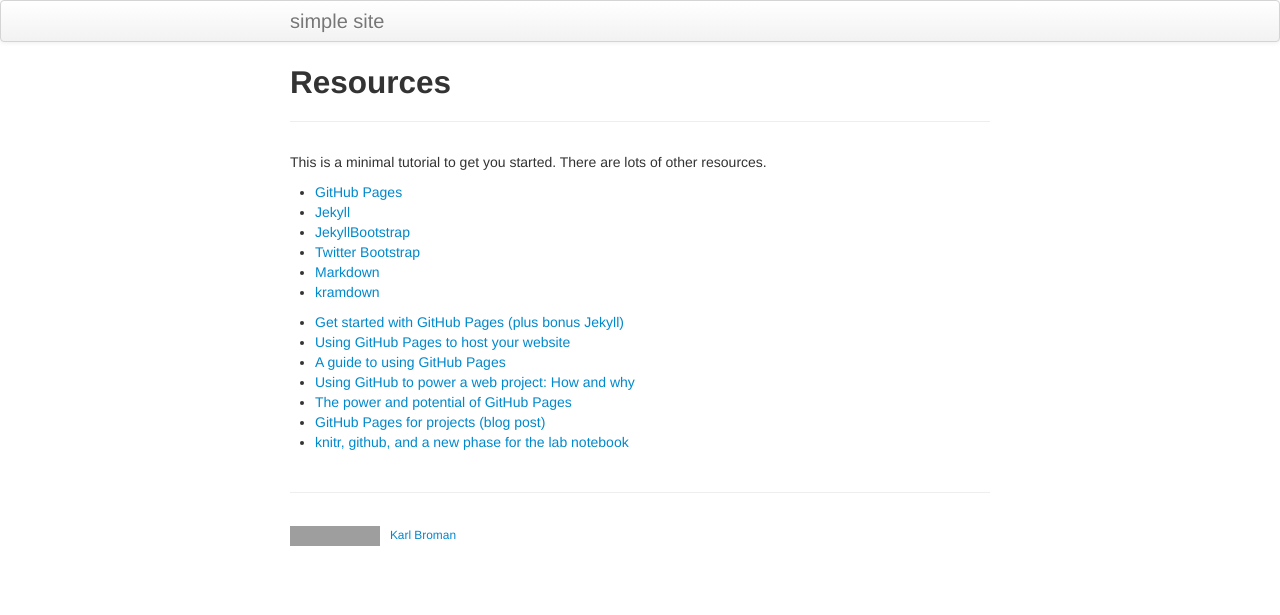
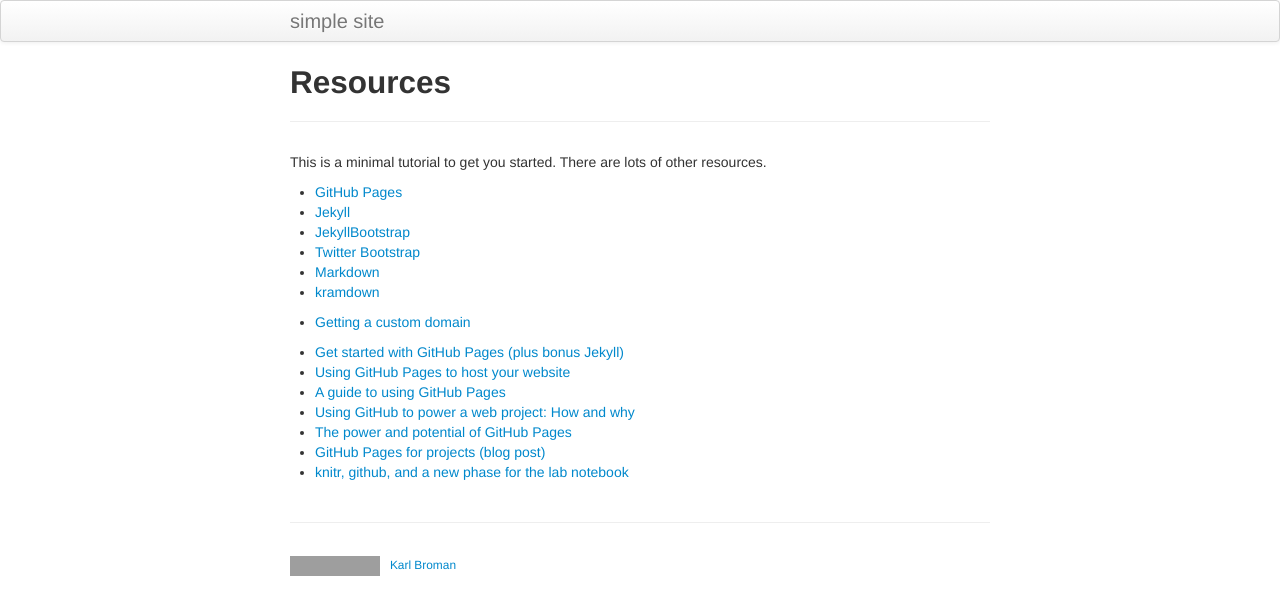
Before and after one commit to kbroman/simple_site, a Jekyll site: the page built from pages/resources.md, in a window 1280 px wide. Shown: the top 615 px of the page. Built offline with Jekyll 4.4.1, drawn with Linux system fonts in a browser that asks for light colours; grey boxes are pictures that could not be loaded.

Commit message:
pages/resources: Add link to blog post about buying custom domain

```diff
--- a/pages/resources.md
+++ b/pages/resources.md
@@ -14,6 +14,8 @@ other resources.
 - [Markdown](https://daringfireball.net/projects/markdown)
 - [kramdown](https://kramdown.gettalong.org)
 
+- [Getting a custom domain](http://blog.brooke.science/posts/custom-domain-hosting-with-github-and-namecheap/)
+
 - [Get started with GitHub Pages (plus bonus Jekyll)](https://24ways.org/2013/get-started-with-github-pages/)
 - [Using GitHub Pages to host your website](https://bcreativeweb.blogspot.com/2013/08/using-github-pages-to-host-your-website.html)
 - [A guide to using GitHub Pages](https://www.thinkful.com/learn/a-guide-to-using-github-pages/)
```
